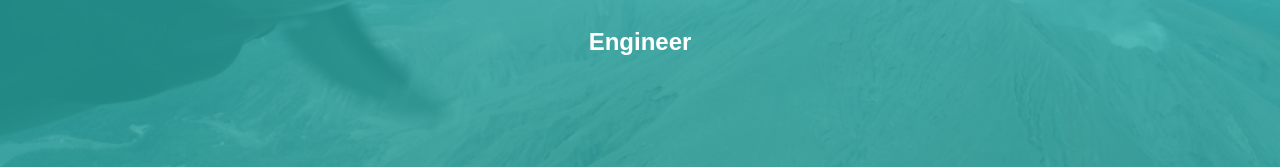
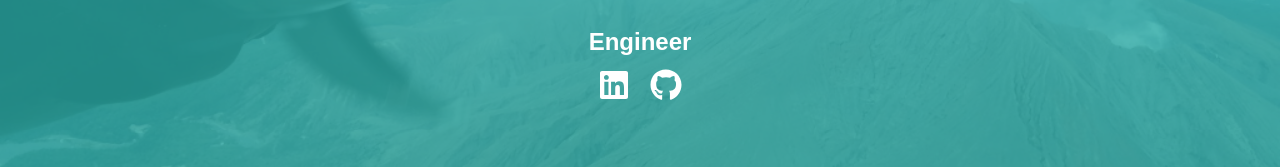
Before and after one commit to tasat31/react-portfolio-site, a React (Create React App) app: page / in a window 1280 px wide. Shown: the part 506-673 px from the top of the page. Built offline with nearby package versions, Linux system fonts and the light colour scheme.

Commit message:
add icon

```diff
--- a/package.json
+++ b/package.json
@@ -9,6 +9,7 @@
     "axios": "^0.27.2",
     "react": "^18.1.0",
     "react-dom": "^18.1.0",
+    "react-icons": "^4.4.0",
     "react-scripts": "5.0.1",
     "web-vitals": "^2.1.4"
   },
--- a/src/components/Header.jsx
+++ b/src/components/Header.jsx
@@ -1,5 +1,6 @@
 import CoverImage from '../images/cover-image.jpg';
 import ProfileImage from '../images/profile-image.png';
+import { FaLinkedin, FaGithub } from 'react-icons/fa';
 
 export const Header = () => {
   return (
@@ -15,11 +16,15 @@ export const Header = () => {
             <h1 className="title-text">Takahiro Aikou</h1>
             <h3 className="title-text">Engineer</h3>
             <ul className="social-icons">
-              <li className="social-icons">
-                {/* TODO */}
+              <li className="icon-link">
+                <a href="https://www.linkedin.com/in/aikouheartmusen" target="blank">
+                  <FaLinkedin color="white" size="2rem" />
+                </a>
               </li>
               <li className="icon-link">
-                {/* TODO */}
+                <a href="https://github.com/tasat31" target="blank">
+                  <FaGithub color="white" size="2rem" />
+                </a>
               </li>
             </ul>
           </div>
```
Also changed, not shown: 1 other file (tests, documents, lock files or other folders).
